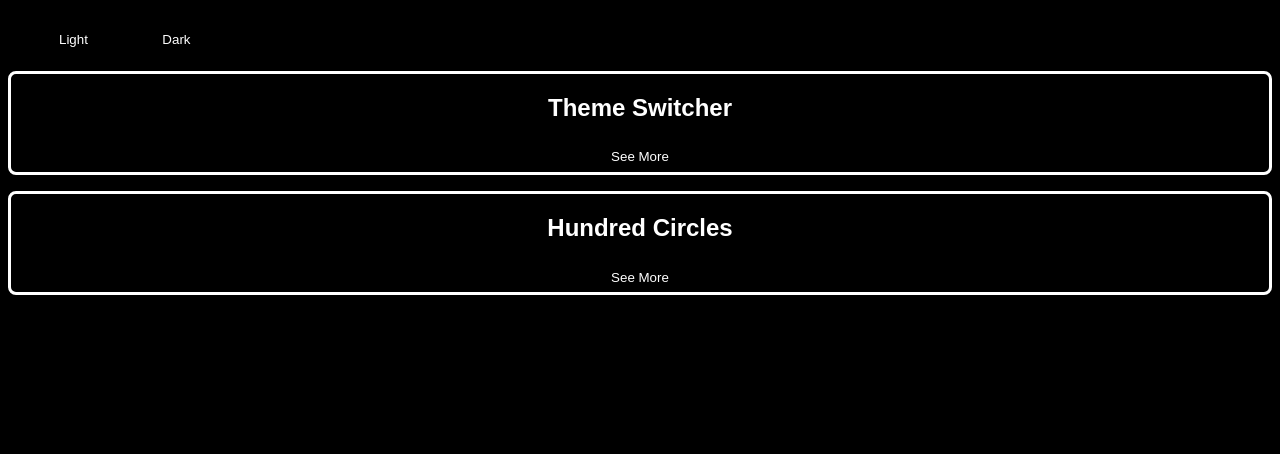
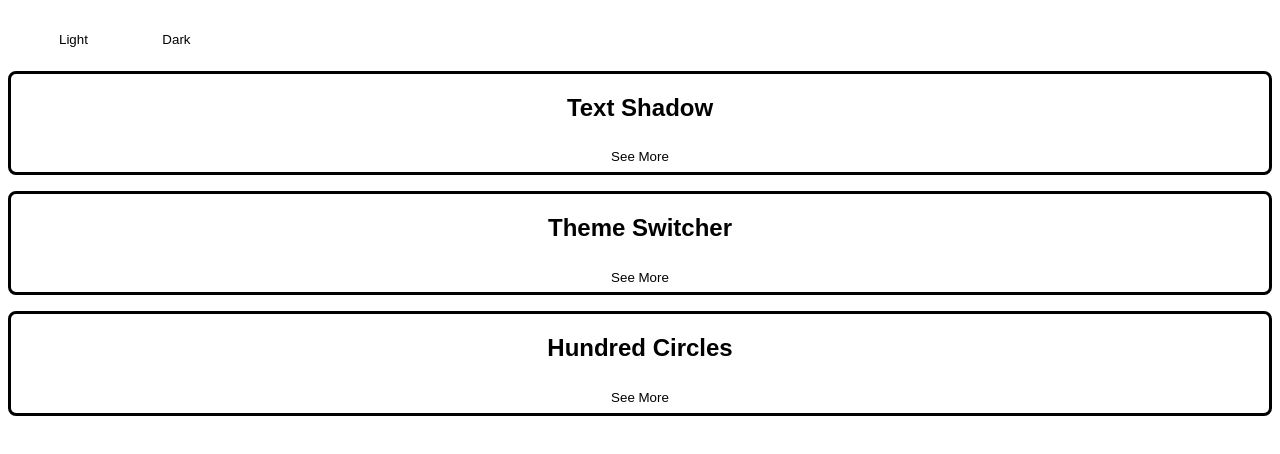
Before and after one commit to thidassandaruwan/Experiment_projects_HTML-JS-CSS, a plain HTML site: page index.html in a window 1280 px wide. Both pictures are taken after a click on the button "Light". Drawn offline with Linux system fonts and the light colour scheme.

Commit message:
Link project html files, make home page theme switchers functional

```diff
--- a/index.html
+++ b/index.html
@@ -14,13 +14,18 @@
     </header>
     <div class="redirect_wrapper">
         <div class="redirect_container">
+            <h2>Text Shadow</h2>
+            <button class="redirect_button" onclick="window.location.href='01_text_shadow/index.html'">See More</button>
+        </div>
+
+        <div class="redirect_container">
             <h2>Theme Switcher</h2>
-            <button class="redirect_button">See More</button>
+            <button class="redirect_button" onclick="window.location.href='02_JS_theme_switcher/index.html'">See More</button>
         </div>
 
         <div class="redirect_container">
             <h2>Hundred Circles</h2>
-            <button class="redirect_button">See More</button>
+            <button class="redirect_button" onclick="window.location.href='03_hundred_circles/index.html'">See More</button>
         </div>
     </div>
 </body>
--- a/script.js
+++ b/script.js
@@ -0,0 +1,20 @@
+const lightSwitch = document.getElementById("light_switch");
+const darkSwitch = document.getElementById("dark_switch");
+
+lightSwitch.addEventListener("click", () => setTheme("light"));
+darkSwitch.addEventListener("click", () => setTheme("dark"));
+
+function setProp(prop, value){
+    document.documentElement.style.setProperty(prop, value);
+}
+
+function setTheme(theme){
+    if ((theme == "dark") || !theme){
+        setProp("--background", "var(--dark-main)");
+        setProp("--foreground", "var(--light-main)");
+    }
+    else if(theme == "light"){
+        setProp("--background", "var(--light-main)");
+        setProp("--foreground", "var(--dark-main)");
+    }
+}
```
